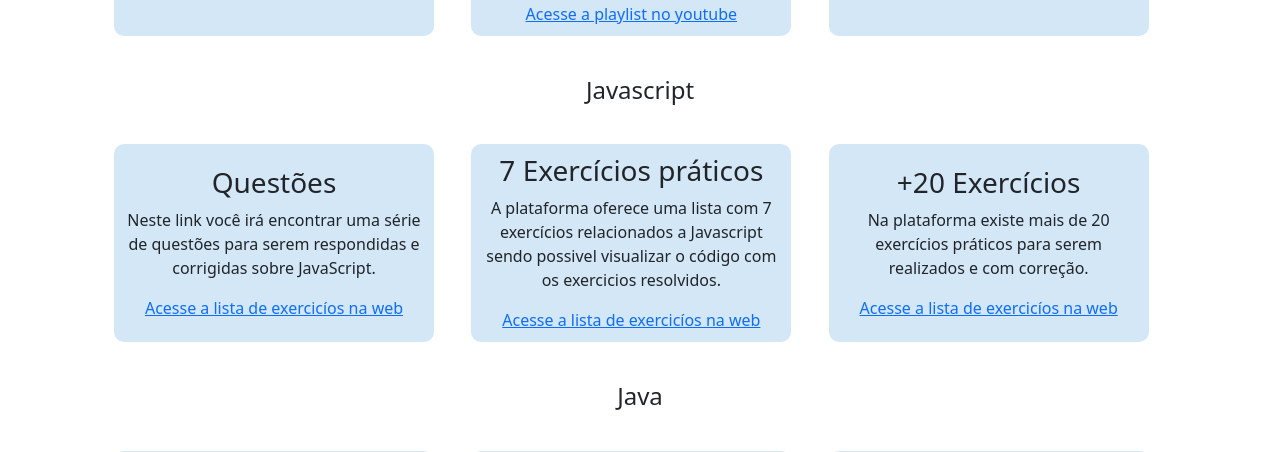
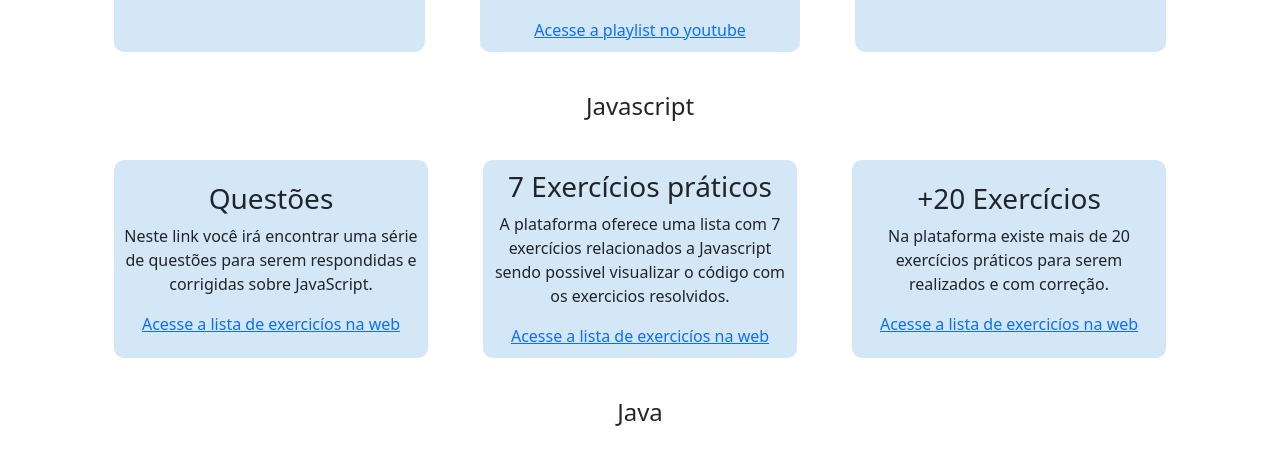
Before and after one commit to projetoElasMaisTech/ElasMaisTech, a Django app: page /home/practice/ in a window 1280 px wide. Shown: the part 630-1082 px from the top of the page. Run offline with Django 3.2, Linux system fonts and the light colour scheme; the visitor is signed in with stand-in values (Sample User, id 1).

Commit message:
style: fix decentralized cards

```diff
--- a/core/static/css/style.css
+++ b/core/static/css/style.css
@@ -133,6 +133,7 @@ footer {
     justify-content: center;
     flex-direction: column;
     flex-wrap: wrap;
+    justify-items: center;
   }
   .cards{
   max-width: 300px;
@@ -252,13 +253,11 @@ input.invalid {
   width: 100%;
 }
 
-.container-flex-center {
-  display: flex;
-  flex-direction: column;
-  align-content: center;
-  align-items: center;
+.grid-center{
+  display: grid;
+  justify-content: center;
 }
 
-.container-flex-center .cards{
-  width: 290px;
+.grid-center .grid{
+  gap: 55px;
 }
--- a/core/templates/access_content.html
+++ b/core/templates/access_content.html
@@ -42,7 +42,7 @@
       <p>Abaixo você encontra uma seleção de cursos, apostilas e materiais referentes à programação que foram disponibilizados de forma gratuita na internet.
       </p>
 
-      <section class="container">
+      <section class="container grid-center">
         <h2 class="title-categoria">Para quem prefere estudar com vídeos</h2>
         <div class="grid">
 
@@ -68,7 +68,7 @@
           </div>
         </div>
       </section>
-      <section class="container">
+      <section class="container grid-center">
         <h2 class="title-categoria">Para quem aprende melhor lendo</h2>
         <div class="grid">
 
--- a/core/templates/practice.html
+++ b/core/templates/practice.html
@@ -40,7 +40,7 @@
       <h1>Confira abaixo um compilado de questões e exercícios </h1>
       <p>Abaixo você encontra uma seleção de linguagens com algumas questões, exercícios práticos para resolver e visualizar as soluções propostas com o objetivo de praticar os conhecimentos que foram aprendidos de forma gratuita na internet.
       </p>
-      <section class="container">
+      <section class="container grid-center">
         <h2 class="title-categoria">Lógica de Programação</h2>
         <div class="grid">
 
@@ -66,7 +66,7 @@
         </div>
       </section>
 
-      <section class="container">
+      <section class="container grid-center">
         <h2 class="title-categoria">Javascript</h2>
         <div class="grid">
 
@@ -91,7 +91,7 @@
         </div>
       </section>
 
-      <section class="container">
+      <section class="container grid-center">
         <h2 class="title-categoria">Java</h2>
         <div class="grid">
 
@@ -116,7 +116,7 @@
 
         </div>
       </section>
-      <section class="container">
+      <section class="container grid-center">
         <h2 class="title-categoria">C</h2>
         <div class="grid">
 
@@ -141,7 +141,7 @@
         </div>
       </section>
 
-      <section class="container">
+      <section class="container grid-center">
         <h2 class="title-categoria">HTML </h2>
         <div class="grid">
 
```
Also changed, not shown: core/templates/jobs.html (+2 -6 lines), core/templates/library.html (+3 -7 lines).
